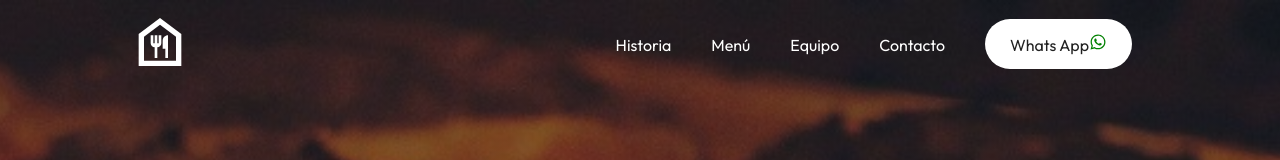
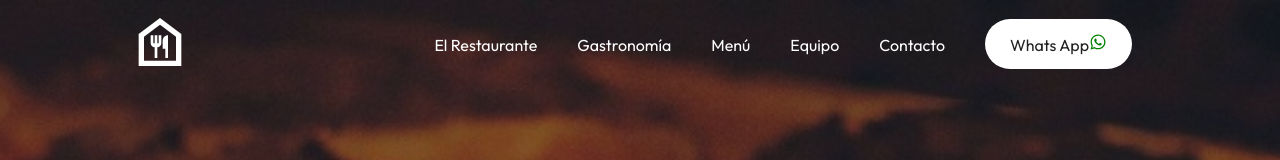
Before and after one commit to mmartins23/laposadacasapepe, a React (Vite) app in the folder laposada/: page / in a window 1280 px wide. Shown: the top 160 px of the page. Built offline with nearby package versions, Linux system fonts and the light colour scheme.

Commit message:
La Posada Navbar Component

```diff
--- a/laposada/src/components/Navbar/Navbar.jsx
+++ b/laposada/src/components/Navbar/Navbar.jsx
@@ -17,7 +17,8 @@ const Navbar = () => {
                 <MdOutlineFoodBank size={64} />
             </span>
             <ul>
-                <li>Historia</li>
+                <li>El Restaurante</li>
+                <li>Gastronomía</li>
                 <li>Menú</li>
                 <li>Equipo</li>
                 <li>Contacto</li>
```
